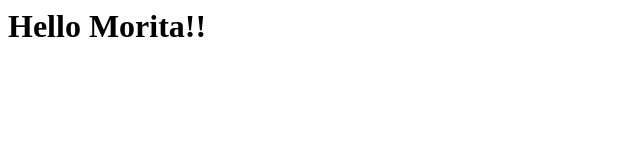
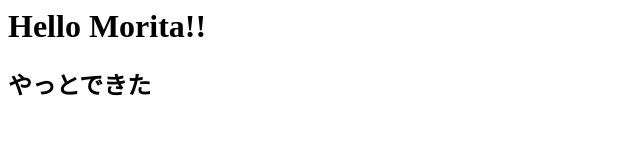
Before and after one commit to kosuke1114/TeamB-Develop, a plain HTML site: page index.html in a window 1280 px wide. Shown: the whole page, without its empty margins (0-640 px from the left). Drawn offline with Linux system fonts and the light colour scheme.

Commit message:
add 2index

```diff
--- a/index.html
+++ b/index.html
@@ -1 +1,2 @@
 <h1>Hello Morita!!</h1>
+<h2>やっとできた</h2>
```
